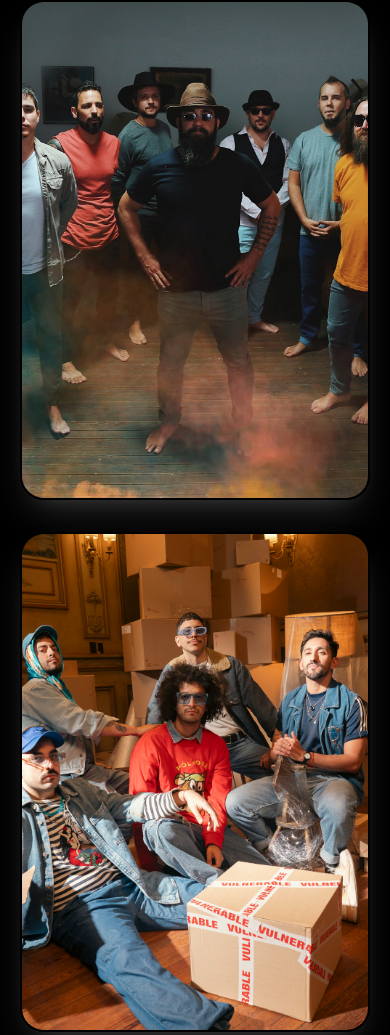
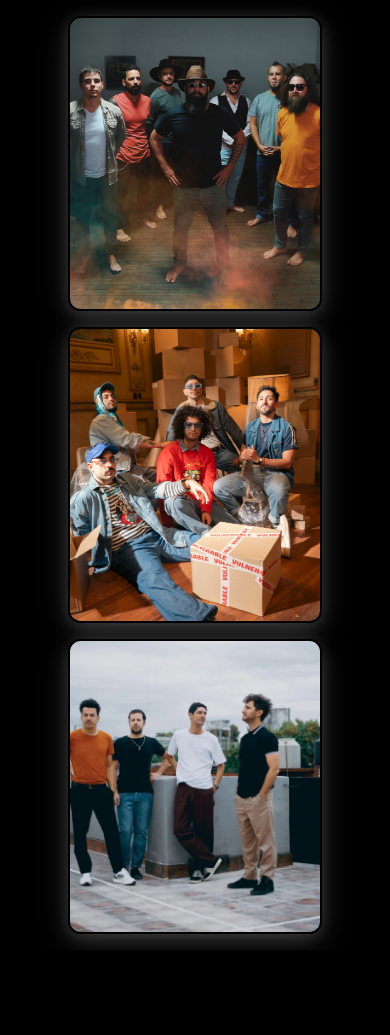
Before and after one commit to alevexler2/bootcamp_diveria_2025, a plain HTML site: page jimena/tp1/index.html in a window 390 px wide. Shown: the top 1035 px of the page. After the commit the page ends 950 px from the top, so only its background shows below. Drawn offline with Linux system fonts and the light colour scheme.

Commit message:
responsive + hover iconos

```diff
--- a/jimena/tp1/index.html
+++ b/jimena/tp1/index.html
@@ -10,30 +10,48 @@
 <body>
     <section class="container">
         <article class="card">
-            <img src="/tp1/images/lpda1.jpg" alt="Las Pastillas del Abuelo" class="card__image">
+            <img src="/images/lpda1.jpg" alt="Las Pastillas del Abuelo" class="card__image">
             <h2 class="card__title">Las Pastillas <br> del Abuelo</h2>
             <div class="card__icons">
+                <a href="https://open.spotify.com/artist/0D5U7oXEE4dut2DPyUDLca" target="_blank">
                     <i class="fa-brands fa-spotify"></i>
+                </a>
+                <a href="https://www.instagram.com/laspastillasdelabuelo/" target="_blank">
                     <i class="fa-brands fa-instagram"></i>
+                </a>
+                <a href="https://www.youtube.com/@laspastillasdelabuelo" target="_blank">
                     <i class="fa-brands fa-youtube"></i>
+                </a>
             </div>
         </article>
         <article class="card">
-            <img src="/tp1/images/club.jpeg" alt="Gauchito Club" class="card__image">
+            <img src="/images/club.jpeg" alt="Gauchito Club" class="card__image">
             <h2 class="card__title">Gauchito <br> Club</h2>
             <div class="card__icons">
+                <a href="https://open.spotify.com/artist/58gIcdW6E0jd0846aI1sVj" target="_blank">
                     <i class="fa-brands fa-spotify"></i>
+                </a>
+                <a href="https://www.instagram.com/gauchito_club/" target="_blank">
                     <i class="fa-brands fa-instagram"></i>
+                </a>
+                <a href="https://www.youtube.com/@gauchitoclub" target="_blank">
                     <i class="fa-brands fa-youtube"></i>
+                </a>
             </div>
         </article>
         <article class="card">
-            <img src="/tp1/images/kuelgue.jpg" alt="El Kuelgue" class="card__image">
+            <img src="/images/kuelgue.jpg" alt="El Kuelgue" class="card__image">
             <h2 class="card__title">El Kuelgue</h2>
             <div class="card__icons">
+                <a href="https://open.spotify.com/artist/6jRUKVZllu1wtgXHbqvUmT" target="_blank">
                     <i class="fa-brands fa-spotify"></i>
+                </a>
+                <a href="https://www.instagram.com/elkuelgue/" target="_blank">
                     <i class="fa-brands fa-instagram"></i>
+                </a>
+                <a href="https://www.youtube.com/@elkuelgue" target="_blank">
                     <i class="fa-brands fa-youtube"></i>
+                </a>
             </div>
         </article>
     </section>
--- a/jimena/tp1/style.css
+++ b/jimena/tp1/style.css
@@ -15,20 +15,26 @@ body {
 }
 
 .container{
-    height: 100vh;
+    min-height: 100vh;
     display: flex;
     flex-wrap: wrap;
     justify-content: center;
     align-items: center;
     gap: 2rem;
+    padding: 2rem;
 }
 
 .card{
-    height: 500px;
-    width: 350px;
+    min-height: 45vh;
+    min-width: 25vw;
+    height: 45vh;
+    width: 25vw;
     border: 2px solid black;
     border-radius: 1.5rem;
-    box-shadow: rgba(173, 173, 176, 0.25) 0px 20px 40px -12px, rgba(252, 252, 252, 0.3) 0px 8px 26px -18px;
+    box-shadow:
+        0 8px 32px rgba(255, 255, 255, 0.15),
+        0 4px 16px rgba(255, 255, 255, 0.1),
+        0 0 20px rgba(255, 255, 255, 0.05);
     box-sizing: border-box;
     overflow: hidden;
     position: relative;
@@ -40,8 +46,10 @@ body {
 }
 
 .card:hover {
-    filter: grayscale(1) blur(0px);
-    box-shadow: rgba(173, 173, 176, 0.35) 0px 30px 50px -18px, rgba(252, 252, 252, 0.4) 0px 18px 36px -16px;
+    box-shadow:
+        0 20px 60px rgba(255, 255, 255, 0.25),
+        0 12px 40px rgba(255, 255, 255, 0.2),
+        0 0 60px rgba(255, 255, 255, 0.15);
     z-index: 1;
 }
 
@@ -90,14 +98,97 @@ img{
     display: flex;
     gap: 1rem;
     transition: all 1s ease;
+    z-index: 2;
+}
+.card:hover .card__icons {
+    bottom: 0;
+}
+
+.card__icons a {
+    text-decoration: none;
+    color: var(--text-color);
+    font-size: 1.5rem;
+    transition: all 0.5s ease-in;
+    padding: 0.3rem;
+    border-radius: 50%;
     cursor: pointer;
 }
 
-.card__icons i{
-    font-size: 1.5rem;
-    color: var(--text-color);
+.card:hover .card__icons a:hover {
+    transform: scale(1.2) translateY(-3px);
+    text-shadow: 0 5px 12px rgba(255, 255, 255, 0.3);
+    z-index: 2;
 }
 
-.card:hover .card__icons {
-    bottom: 0;
+.card:hover .card__icons a .fa-spotify:hover {
+    color: #1DB954;
+    text-shadow: 0 5px 12px rgba(29, 185, 84, 0.4);
 }
+
+.card:hover .card__icons a .fa-instagram:hover {
+    color: #e440dc;
+    text-shadow: 0 5px 12px rgba(228, 64, 214, 0.4);
+}
+
+.card:hover .card__icons a .fa-youtube:hover {
+    color: #FF0000;
+    text-shadow: 0 5px 12px rgba(255, 0, 0, 0.4);
+}
+
+/* responsive */
+/* desktops first */
+
+/* tablets */
+@media (max-width: 768px) {
+    .container{
+        gap: 1.5rem;
+        padding: 1.5rem;
+    }
+
+    .card {
+        min-height: 40vh;
+        min-width: 40vw;
+        height: 40vh;
+        width: 40vw;
+        border-radius: 1rem;
+    }
+
+    .card__title {
+        font-size: 1.3rem;
+        padding: 0.8rem;
+    }
+
+    .card__icons {
+        padding: 0.8rem;
+        gap: 0.8rem;
+    }
+
+    .card__icons i {
+        font-size: 1.3rem;
+    }
+}
+
+/* mobile */
+@media (max-width: 480px) {
+    .container {
+        gap: 1rem;
+        padding: 1rem;
+    }
+
+    .card {
+        min-height: 35vh;
+        min-width: 65vw;
+        height: 35vh;
+        width: 65vw;
+        border-radius: 0.8rem;
+        align-self: center;
+    }
+
+    .card__title {
+        font-size: 1.1rem;
+    }
+
+    .card__icons i {
+        font-size: 1.1rem;
+    }
+}
```
Lines whose indentation alone changed are shown as unchanged.
